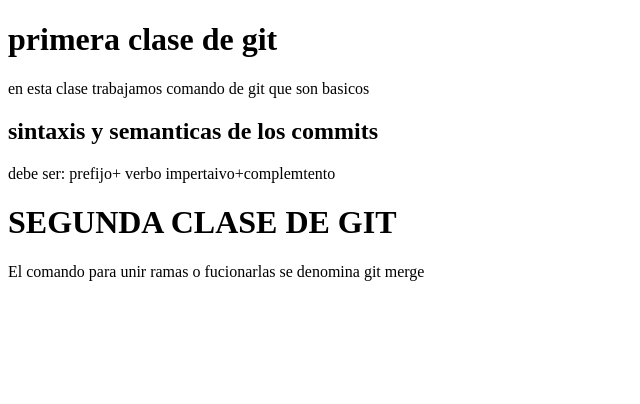
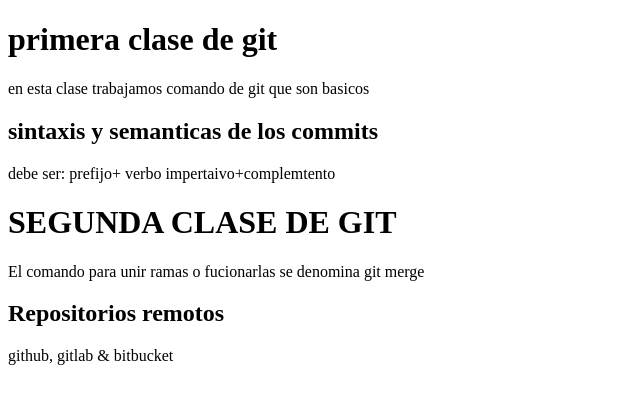
Before and after one commit to santxrx/PARCIAL1, a plain HTML site: page index.html in a window 1280 px wide. Shown: the whole page, without its empty margins (0-640 px from the left). Drawn offline with Linux system fonts and the light colour scheme.

Commit message:
tercer commit
nuevo titulo y parrafo

```diff
--- a/index.html
+++ b/index.html
@@ -13,5 +13,7 @@
     <p>debe ser: prefijo+ verbo impertaivo+complemtento</p>
     <h1>SEGUNDA CLASE DE GIT</h1>
     <P>El comando para unir ramas o fucionarlas se denomina git merge</P>
+    <h2>Repositorios remotos</h2>
+    <p>github, gitlab & bitbucket</p>
 </body>
 </html>
```
